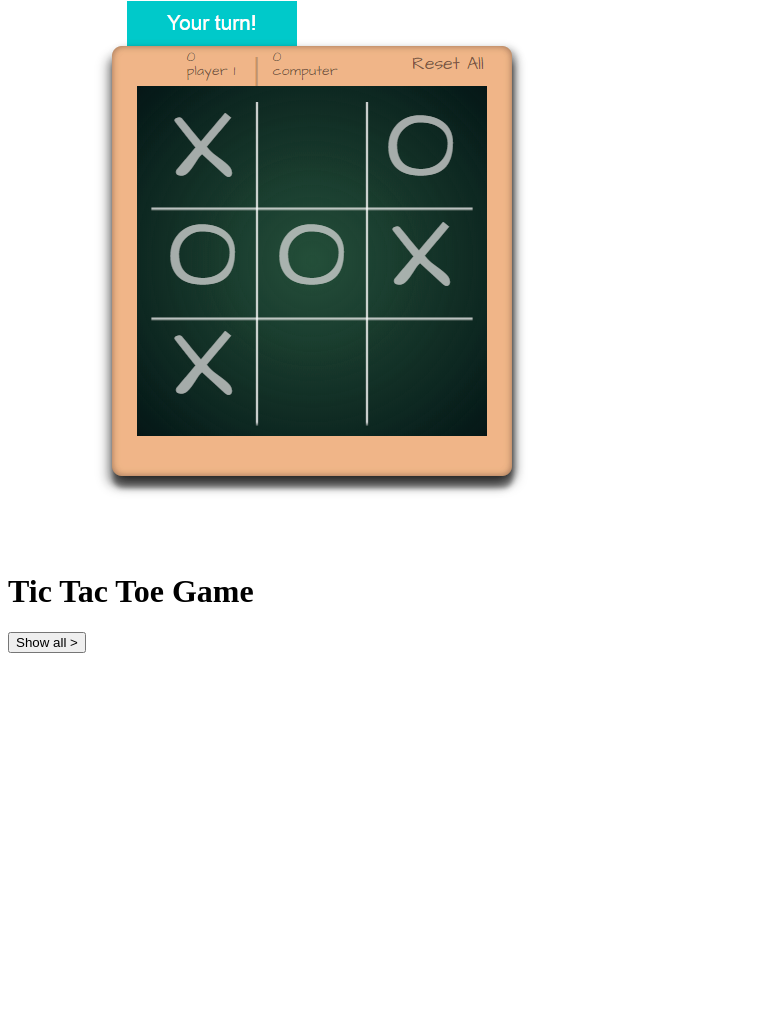
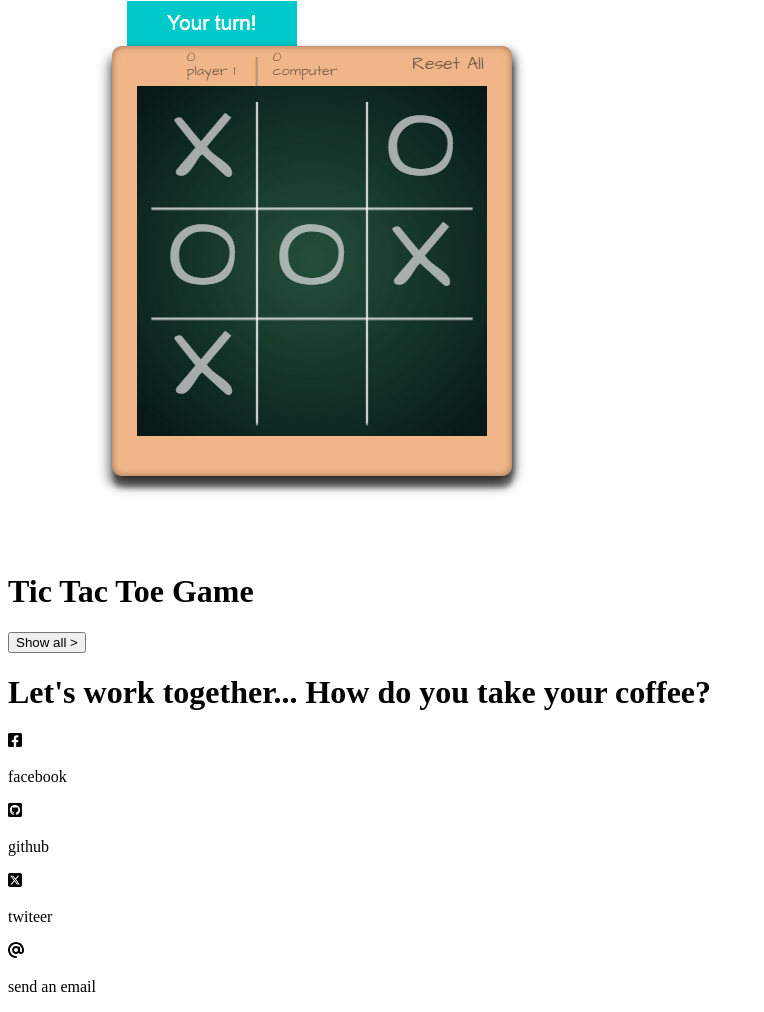
Before and after one commit to ahmedScripts/Portfolio, a plain HTML site: page index.html in a window 1280 px wide. Shown: the part 3932-4944 px from the top of the page, without its empty margins (0-764 px from the left). Before the commit the page ends 4593 px from the top, so only its background shows below. Drawn offline with Linux system fonts and the light colour scheme.

Commit message:
7th commit

```diff
--- a/index.html
+++ b/index.html
@@ -3,6 +3,13 @@
   <head>
     <meta charset="UTF-8" />
     <meta name="viewport" content="width=device-width, initial-scale=1.0" />
+    <link
+      rel="stylesheet"
+      href="https://cdnjs.cloudflare.com/ajax/libs/font-awesome/5.15.3/css/all.min.css"
+      integrity="sha384-ez4F4Iz2vsI5AqGj3n3F5w5L1/uUj21lZY9+C5Bk8Wv5By5HMnNG57l5z5uOXHpP7b"
+      crossorigin="anonymous"
+    />
+
     <title>Portfolio</title>
   </head>
   <body>
@@ -51,7 +58,59 @@
       </div>
       <button>Show all &gt;</button>
     </div>
-    <div id="contact"></div>
+    <div id="contact">
+      <h1>Let's work together... <span>How do you take your coffee?</span></h1>
+      <div class="fb">
+        <svg
+          xmlns="http://www.w3.org/2000/svg"
+          height="1em"
+          viewBox="0 0 448 512"
+        >
+          <path
+            d="M400 32H48A48 48 0 0 0 0 80v352a48 48 0 0 0 48 48h137.25V327.69h-63V256h63v-54.64c0-62.15 37-96.48 93.67-96.48 27.14 0 55.52 4.84 55.52 4.84v61h-31.27c-30.81 0-40.42 19.12-40.42 38.73V256h68.78l-11 71.69h-57.78V480H400a48 48 0 0 0 48-48V80a48 48 0 0 0-48-48z"
+          />
+        </svg>
+        <p>facebook</p>
+      </div>
+      <div class="github">
+        <svg
+          xmlns="http://www.w3.org/2000/svg"
+          height="1em"
+          viewBox="0 0 448 512"
+        >
+          <path
+            d="M400 32H48C21.5 32 0 53.5 0 80v352c0 26.5 21.5 48 48 48h352c26.5 0 48-21.5 48-48V80c0-26.5-21.5-48-48-48zM277.3 415.7c-8.4 1.5-11.5-3.7-11.5-8 0-5.4.2-33 .2-55.3 0-15.6-5.2-25.5-11.3-30.7 37-4.1 76-9.2 76-73.1 0-18.2-6.5-27.3-17.1-39 1.7-4.3 7.4-22-1.7-45-13.9-4.3-45.7 17.9-45.7 17.9-13.2-3.7-27.5-5.6-41.6-5.6-14.1 0-28.4 1.9-41.6 5.6 0 0-31.8-22.2-45.7-17.9-9.1 22.9-3.5 40.6-1.7 45-10.6 11.7-15.6 20.8-15.6 39 0 63.6 37.3 69 74.3 73.1-4.8 4.3-9.1 11.7-10.6 22.3-9.5 4.3-33.8 11.7-48.3-13.9-9.1-15.8-25.5-17.1-25.5-17.1-16.2-.2-1.1 10.2-1.1 10.2 10.8 5 18.4 24.2 18.4 24.2 9.7 29.7 56.1 19.7 56.1 19.7 0 13.9.2 36.5.2 40.6 0 4.3-3 9.5-11.5 8-66-22.1-112.2-84.9-112.2-158.3 0-91.8 70.2-161.5 162-161.5S388 165.6 388 257.4c.1 73.4-44.7 136.3-110.7 158.3zm-98.1-61.1c-1.9.4-3.7-.4-3.9-1.7-.2-1.5 1.1-2.8 3-3.2 1.9-.2 3.7.6 3.9 1.9.3 1.3-1 2.6-3 3zm-9.5-.9c0 1.3-1.5 2.4-3.5 2.4-2.2.2-3.7-.9-3.7-2.4 0-1.3 1.5-2.4 3.5-2.4 1.9-.2 3.7.9 3.7 2.4zm-13.7-1.1c-.4 1.3-2.4 1.9-4.1 1.3-1.9-.4-3.2-1.9-2.8-3.2.4-1.3 2.4-1.9 4.1-1.5 2 .6 3.3 2.1 2.8 3.4zm-12.3-5.4c-.9 1.1-2.8.9-4.3-.6-1.5-1.3-1.9-3.2-.9-4.1.9-1.1 2.8-.9 4.3.6 1.3 1.3 1.8 3.3.9 4.1zm-9.1-9.1c-.9.6-2.6 0-3.7-1.5s-1.1-3.2 0-3.9c1.1-.9 2.8-.2 3.7 1.3 1.1 1.5 1.1 3.3 0 4.1zm-6.5-9.7c-.9.9-2.4.4-3.5-.6-1.1-1.3-1.3-2.8-.4-3.5.9-.9 2.4-.4 3.5.6 1.1 1.3 1.3 2.8.4 3.5zm-6.7-7.4c-.4.9-1.7 1.1-2.8.4-1.3-.6-1.9-1.7-1.5-2.6.4-.6 1.5-.9 2.8-.4 1.3.7 1.9 1.8 1.5 2.6z"
+          />
+        </svg>
+        <p>github</p>
+      </div>
+      <div class="twiteer">
+        <svg
+          xmlns="http://www.w3.org/2000/svg"
+          height="1em"
+          viewBox="0 0 448 512"
+        >
+          <!--! Font Awesome Free 6.4.2 by @fontawesome - https://fontawesome.com License - https://fontawesome.com/license (Commercial License) Copyright 2023 Fonticons, Inc. -->
+          <path
+            d="M64 32C28.7 32 0 60.7 0 96V416c0 35.3 28.7 64 64 64H384c35.3 0 64-28.7 64-64V96c0-35.3-28.7-64-64-64H64zm297.1 84L257.3 234.6 379.4 396H283.8L209 298.1 123.3 396H75.8l111-126.9L69.7 116h98l67.7 89.5L313.6 116h47.5zM323.3 367.6L153.4 142.9H125.1L296.9 367.6h26.3z"
+          />
+        </svg>
+        <p>twiteer</p>
+      </div>
+      <div class="mail">
+        <svg
+          xmlns="http://www.w3.org/2000/svg"
+          height="1em"
+          viewBox="0 0 512 512"
+        >
+          <!--! Font Awesome Free 6.4.2 by @fontawesome - https://fontawesome.com License - https://fontawesome.com/license (Commercial License) Copyright 2023 Fonticons, Inc. -->
+          <path
+            d="M256 64C150 64 64 150 64 256s86 192 192 192c17.7 0 32 14.3 32 32s-14.3 32-32 32C114.6 512 0 397.4 0 256S114.6 0 256 0S512 114.6 512 256v32c0 53-43 96-96 96c-29.3 0-55.6-13.2-73.2-33.9C320 371.1 289.5 384 256 384c-70.7 0-128-57.3-128-128s57.3-128 128-128c27.9 0 53.7 8.9 74.7 24.1c5.7-5 13.1-8.1 21.3-8.1c17.7 0 32 14.3 32 32v80 32c0 17.7 14.3 32 32 32s32-14.3 32-32V256c0-106-86-192-192-192zm64 192a64 64 0 1 0 -128 0 64 64 0 1 0 128 0z"
+          />
+        </svg>
+        <p> send an email</p>
+      </div>
+    </div>
     <footer></footer>
   </body>
 </html>
```
